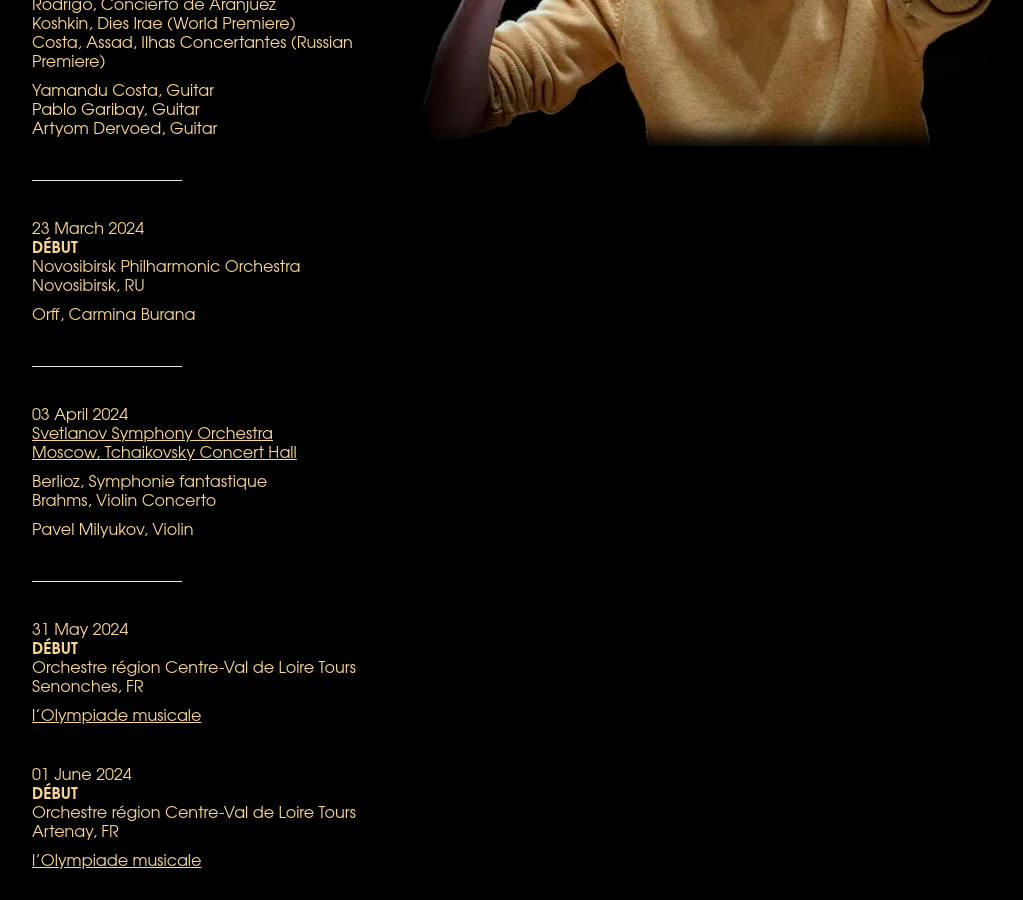
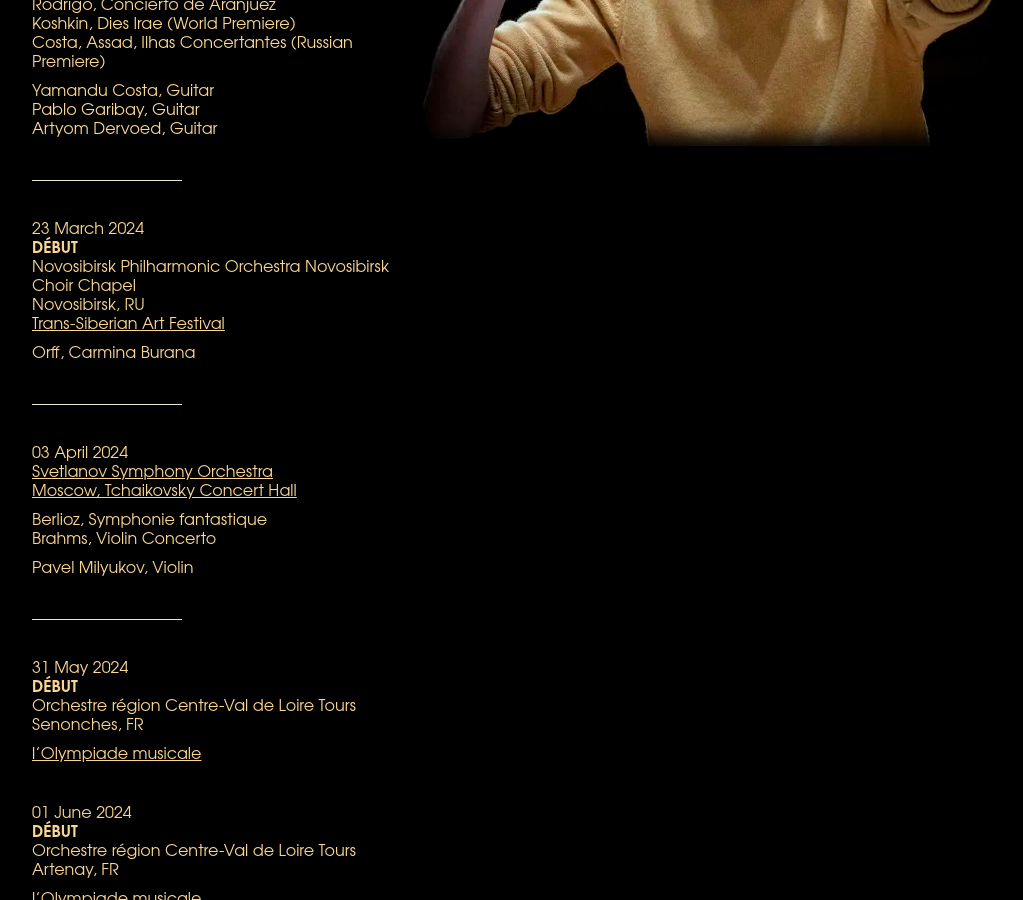
Before and after one commit to martincadoux/clementnonciaux.com, a Jekyll site: the page built from _pages/calendar.html, in a window 1280 px wide and 900 px high, scrolled down 480 px. Shown: the whole window, without its empty margins (108-1131 px from the left). Built offline with Jekyll 4.4.1, drawn with Linux system fonts in a browser that asks for light colours; some of the changed text lies outside the part shown.

Commit message:
Update events.yml

```diff
--- a/_data/events.yml
+++ b/_data/events.yml
@@ -44,7 +44,9 @@
   location: |-
     **DÉBUT**
     Novosibirsk Philharmonic Orchestra
+    Novosibirsk Choir Chapel
     Novosibirsk, RU
+    [Trans-Siberian Art Festival](https://www.transsiberianfestival.com/program)
   program: |-
     Orff, Carmina Burana
 
@@ -129,7 +131,7 @@
   location: |-
     [Krasnoyarsk Philharmonic
     Moscow, Great Hall of the Moscow Conservatory
-    Closure concert of the Dmitri Hvorostovsky Festival](https://meloman.ru/concert/bzk-2023-11-05/)
+    Closure of the Dmitri Hvorostovsky Festival](https://meloman.ru/concert/bzk-2023-11-05/)
   soloist: |-
     Aida Garifullina, Soprano
     Jihoon Son, Tenor
```
